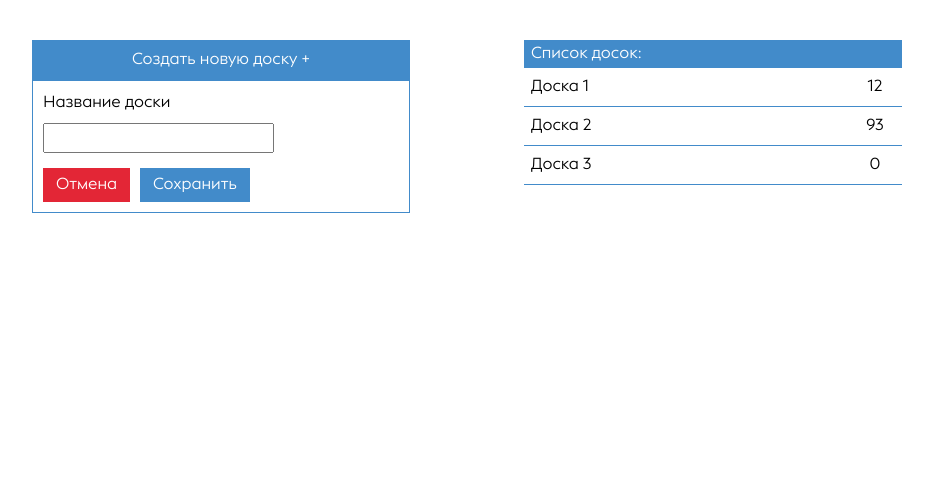
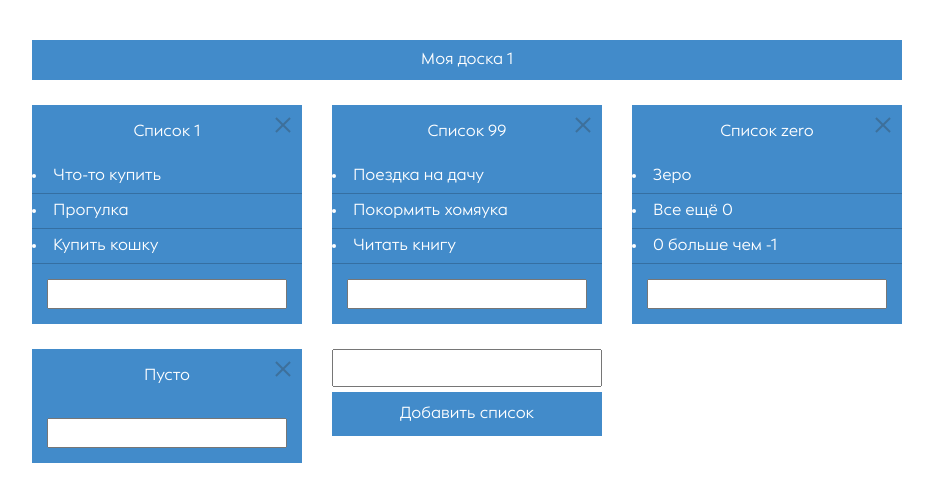
Before and after one commit to noliss/react-mini-trello, a React (Create React App) app: page /board/0 in a window 1280 px wide. Shown: the top 502 px of the page, without its empty margins (173-1106 px from the left). Built offline with nearby package versions, Linux system fonts and the light colour scheme.

Commit message:
Хранилище, компоненты и прочее

```diff
--- a/src/App.js
+++ b/src/App.js
@@ -1,36 +1,72 @@
+import { useSelector, useDispatch } from 'react-redux';
+import { useState } from 'react';
+import { addBoard } from './store/boardSlice'
+import { Link } from "react-router-dom"
 import './styles/fonts.sass'
 import './styles/main.sass'
 import './styles/reset.sass'
 
 function App() {
+  const [newBoard, setNewBoard] = useState("")
+  const [showCreator, setShowCreator] = useState(true)
+
+  const dispatch = useDispatch()
+  const boards = useSelector(({ board: { boards } }) => boards)
+
+  const addNewBoard = () => {
+    if (newBoard.length) {
+      dispatch(
+        addBoard(
+          {
+            title: newBoard,
+            id: Date.now(),
+            lists: []
+          }
+        )
+      )
+    }
+  }
+
+  const closeBoardCreator = () => {
+    setShowCreator(!showCreator)
+    setNewBoard("")
+  }
+
   return (
     <div className="App">
       <div className="container">
         <div className="board">
           <div className="board-gen">
-            <div className="board-gen__up">Создать новую доску +</div>
-            <div className="board-gen__toggled">
-              <div className="board-gen__title">Название доски</div><input className="board-gen__bname" />
-              <div className="board-gen__actions">
-                <div className="board-gen__actions_button board-gen__actions_button-cancel">Отмена</div>
-                <div className="board-gen__actions_button">Сохранить</div>
+            <div className="board-gen__up" onClick={() => closeBoardCreator()}>Создать новую доску +</div>
+            { showCreator &&
+              <div className="board-gen__toggled">
+                <div className="board-gen__title">Название доски</div>
+                <input
+                  className="board-gen__bname"
+                  value={newBoard}
+                  onChange={(e) => setNewBoard(e.target.value)}
+                />
+                <div className="board-gen__actions">
+                  <div
+                    className="board-gen__actions_button board-gen__actions_button-cancel"
+                    onClick={() => closeBoardCreator() }>
+                    Отмена
+                  </div>
+                  <div className="board-gen__actions_button" onClick={() => addNewBoard()}>Сохранить</div>
+                </div>
               </div>
-            </div>
+            }
           </div>
           <div className="board__boards">
             <div className="board__boards_title">Список досок:</div>
-            <div className="board-item">
-                <div className="board-item__title">Доска 1</div>
-                <div className="board-item__count">12</div>
-            </div>
-            <div className="board-item">
-                <div className="board-item__title">Доска 2</div>
-                <div className="board-item__count">93</div>
-            </div>
-            <div className="board-item">
-                <div className="board-item__title">Доска 3</div>
-                <div className="board-item__count">0</div>
-            </div>
+            {
+              boards.map((item) => {
+                return <Link to={`/board/${item.id}`} className="board-item" key={item.id}>
+                  <div className="board-item__title">{item.title}</div>
+                  <div className="board-item__count">{item.lists.length}</div>
+                </Link>
+              })
+            }
           </div>
         </div>
       </div>
--- /dev/null
+++ b/src/components/elements/BoardElement/index.js
@@ -0,0 +1,51 @@
+import './style.sass'
+import { toogleStateTaskInList } from '../../../store/boardSlice'
+import { useState } from 'react'
+import { useDispatch } from 'react-redux'
+import { newTaskInList } from '../../../store/boardSlice'
+function BoardElement(props) {
+
+	const { title, listId, fullList } = props
+
+	const [taskName, setTaskName] = useState("")
+
+	const dispatch = useDispatch()
+	const toggleTaskComplete = ({ id, complete }) => {
+		dispatch(
+			toogleStateTaskInList({ taskId: id, listId, complete })
+		)
+	}
+
+	const addTask = (e) => {
+		if (e.key === "Enter") {
+			return dispatch(newTaskInList({ title: taskName, id: Date.now(), listId }))
+		}
+	}
+
+	return (
+		<div className="lists-item">
+			<div className="lists-item__action_delete"></div>
+			<div className="lists-item__title">{title}</div>
+			{
+				fullList.map((item) => {
+					return <li
+						key={item.id}
+						className="lists-item__row"
+						onClick={() => toggleTaskComplete({ id: item.id, complete: item.complete })}>
+						{item.title}
+					</li>
+				})
+			}
+			<div className="lists-item__add">
+				<input
+					className="lists-item__add-action"
+					value={taskName}
+					onChange={(e) => setTaskName(e.target.value)}
+					onKeyPress={(e) => addTask(e)}
+				/>
+			</div>
+		</div>
+	)
+}
+
+export default BoardElement;
--- /dev/null
+++ b/src/components/elements/BoardElement/style.sass
@@ -0,0 +1,68 @@
+.lists
+	&-item
+		position: relative
+		width: 270px
+		background-color: #428bca
+		color: #fff
+		margin-right: 30px
+		margin-bottom: 25px
+
+		&__action
+			&_delete
+				position: absolute
+				right: 0px
+				top: 10px
+				width: 20px
+				height: 20px
+				opacity: 0.3
+				cursor: pointer
+
+				&:hover
+					opacity: 1
+
+				&::before,
+				&::after
+					position: absolute
+					content: ' '
+					height: 20px
+					width: 2px
+					background-color: #333
+
+				&::before
+					transform: rotate(45deg)
+
+				&::after
+					transform: rotate(-45deg)
+
+		&:nth-child(3n)
+			margin-right: 0px
+
+		&__title
+			text-align: center
+			padding: 15px 0
+
+		&__column
+			padding: 0px 15px
+
+		&__row
+			padding: 5px 0px
+			border-bottom: 1px solid rgba(0, 0, 0, 0.2)
+			cursor: pointer
+
+			&:hover
+				box-shadow: 0px 0px 8px 2px rgba(255, 255, 255, 0.2) inset
+
+			&:last-child
+				border-bottom: none
+
+			&_completed
+				text-decoration: line-through
+
+		&__add
+			text-align: center
+			padding: 15px
+
+			&-action
+				width: 100%
+				outline: none
+				text-align: center
--- /dev/null
+++ b/src/components/view/Lists/index.js
@@ -0,0 +1,45 @@
+import './style.sass'
+import { useSelector, useDispatch } from 'react-redux'
+import { useEffect, useState } from 'react'
+import { newListInBoard } from '../../../store/boardSlice'
+import { takeListById } from '../../../store/boardSlice'
+import BoardElement from '../../elements/BoardElement'
+import { Link } from "react-router-dom"
+function Lists(props) {
+
+	const [listTitle, setListTitle] = useState("")
+
+	const dispatch = useDispatch()
+	dispatch(takeListById(props.match.params.id))
+	const board = useSelector(({board: {currentBoard}}) => currentBoard)
+
+	const addNewList = () => {
+		if (listTitle.length) {
+			setListTitle(listTitle)
+			dispatch(newListInBoard({title: listTitle}))
+		}
+	}
+
+	return (
+		<div className="lists">
+			<div className="container">
+				<div className="lists__board">
+					<Link to="/">{board ? board.title : "Такой доски не существует :/"}</Link>
+				</div>
+				<div className="lists__list">
+					{
+						board ? board.lists.map((item) => { return <BoardElement key={item.id} listId={item.id} title={item.title} fullList={item.fullList}  /> }) : ""
+					}
+					{ board &&
+						<div className="lists-new">
+							<input className="lists-new__title" value={listTitle} onChange={(e) => setListTitle(e.target.value)}/>
+							<div className="lists__add" onClick={() => addNewList()}>Добавить список</div>
+						</div>
+					}
+				</div>
+			</div>
+		</div>
+	)
+}
+
+export default Lists;
--- /dev/null
+++ b/src/components/view/Lists/style.sass
@@ -0,0 +1,28 @@
+.lists
+	&__board, &__add
+		padding: 8px 100px
+		color: #fff
+		background-color: #428bca
+		transition: 0.2s
+		cursor: pointer
+		text-align: center
+		a
+			color: #fff
+
+	&__list
+		display: flex
+		flex-wrap: wrap
+		margin-top: 25px
+
+	&-new
+		width: 270px
+
+		&__title
+			width: 100%
+			height: auto
+			padding: 5px
+			outline: none
+
+	&__add
+		padding: 10px
+		margin-top: 5px
--- a/src/index.js
+++ b/src/index.js
@@ -1,17 +1,27 @@
 import React from 'react';
 import ReactDOM from 'react-dom';
-import { BrowserRouter } from "react-router-dom";
+import { Route } from 'react-router-dom';
+import { BrowserRouter as Router } from 'react-router-dom';
+import routes from './routes'
 import { store } from './store/store';
 import { Provider } from 'react-redux'
-import App from './App';
 import reportWebVitals from './reportWebVitals';
 
 ReactDOM.render(
   <React.StrictMode>
     <Provider store={store}>
-      <BrowserRouter>
-        <App/>
-      </BrowserRouter>
+      <Router>
+        {
+          Object.entries(routes).map((e) =>
+            <Route
+              exact
+              key={e[0]}
+              path={e[1].path}
+              component={e[1].component}
+            />
+          )
+        }
+      </Router>
     </Provider>
   </React.StrictMode>,
   document.getElementById('root')
--- /dev/null
+++ b/src/routes/index.js
@@ -0,0 +1,17 @@
+import App from "../App";
+import Lists from "../components/view/Lists";
+
+const routes = {
+	boards: {
+		path: "/",
+		name: "Boards",
+		component: App,
+	},
+	lists: {
+		path: '/board/:id',
+		name: "Lists",
+		component: Lists,
+	}
+}
+
+export default routes;
--- /dev/null
+++ b/src/store/boardSlice.js
@@ -0,0 +1,180 @@
+import { createSlice, current } from '@reduxjs/toolkit'
+
+const initialState = {
+	boards: [
+		{
+			id: 0,
+			title: "Моя доска 1",
+			lists: [
+				{
+					id: 6543,
+					title: "Список 1",
+					fullList: [
+						{
+							id: 12425,
+							title: "Что-то купить",
+							complete: false,
+						},
+						{
+							id: 5462,
+							title: "Прогулка",
+							complete: false,
+						},
+						{
+							id: 7653,
+							title: "Купить кошку",
+							complete: false,
+						}
+					]
+				},
+				{
+					id: 1,
+					title: "Список 99",
+					fullList: [
+						{
+							id: 123546,
+							title: "Поездка на дачу",
+							complete: false,
+						},
+						{
+							id: 876,
+							title: "Покормить хомяука",
+							complete: false,
+						},
+						{
+							id: 968,
+							title: "Читать книгу",
+							complete: false,
+						}
+					]
+				},
+				{
+					id: 2,
+					title: "Список zero",
+					fullList: [
+						{
+							id: 946,
+							title: "Зеро",
+							complete: false,
+						},
+						{
+							id: 5367,
+							title: "Все ещё 0",
+							complete: false,
+						},
+						{
+							id: 9468,
+							title: "0 больше чем -1",
+							complete: false,
+						},
+					]
+				},
+				{
+					title: "Пусто",
+					fullList: []
+				}
+			]
+		},
+		{
+			id: 1,
+			title: "Моя доска 2",
+			lists: [
+				{
+					id: 0,
+					title: "Список 2",
+					fullList: [
+						{
+							id: 5879,
+							title: "Попугай",
+							complete: false,
+						},
+						{
+							id: 4678,
+							title: "Вымыть пол",
+							complete: false,
+						},
+						{
+							id: 45322,
+							title: "Покупки",
+							complete: false,
+						}
+					]
+				}
+			]
+		},
+		{
+			id: 2,
+			title: "Моя доска 3",
+			lists: [
+				{
+					id: 0,
+					title: "Список 3",
+					fullList: [
+						{
+							id: 9875,
+							title: "Фантазии нет",
+							complete: false,
+						},
+						{
+							id: 890,
+							title: "Или есть",
+							complete: false,
+						},
+						{
+							id: 988,
+							title: "Нету",
+							complete: false,
+						}
+					]
+				}
+			]
+		},
+	],
+	currentBoard: [],
+	value: []
+}
+
+export const boardSlice = createSlice({
+	name: 'board',
+	initialState,
+	reducers: {
+		takeListById: (state, action) => {
+			const { payload } = action
+			state.currentBoard = state.boards.filter((item) => item.id === parseInt(payload) ? item : false)[0]
+		},
+		addBoard: (state, action) => {
+			const { payload: { title, id, lists }} = action
+			state.boards.push({
+				title,
+				id,
+				lists
+			})
+			console.log(state)
+		},
+		toogleStateTaskInList: (state, action) => {
+			const { payload: {taskId, listId, complete} } = action
+			state.currentBoard.lists = state.currentBoard.lists
+				.filter((item) => item.id === listId)[0].fullList
+				.filter((element) => element.id === taskId)[0].complete = !complete
+		},
+		newListInBoard: (state, action) => {
+			const { payload: {title} } = action
+			state.boards.filter((el) => el.id === state.currentBoard.id)[0].lists = [...state.currentBoard.lists, { title, id: Date.now(), fullList: [] }]
+			// state.currentBoard.lists = [...state.currentBoard.lists, { title, id: Date.now(), fullList: [] }]
+			// console.log(current(state.currentBoard))
+			// state.boards.filter((item) => item.id === state.currentBoard.id).lists = state.currentBoard.lists
+			// takeListById()
+		},
+		newTaskInList: (state, action) => {
+			const { payload: {title, id, listId} } = action
+			console.log("yea")
+			state.boards
+				.filter((el) => el.id === state.currentBoard.id)[0].lists
+				.filter((element) => element.id === listId)[0].fullList.push({title, id})
+		}
+	},
+})
+
+export const { takeListById, addBoard, toogleStateTaskInList, newListInBoard, newTaskInList } = boardSlice.actions
+
+export default boardSlice.reducer
--- a/src/store/store.js
+++ b/src/store/store.js
@@ -1,8 +1,8 @@
 import { configureStore } from '@reduxjs/toolkit'
+import boardReducer from './boardSlice'
 
 export const store = configureStore({
-  initialState: {
-	  value: 0
+  reducer: {
+	  board: boardReducer
   },
-  reducer: {},
 })
```
